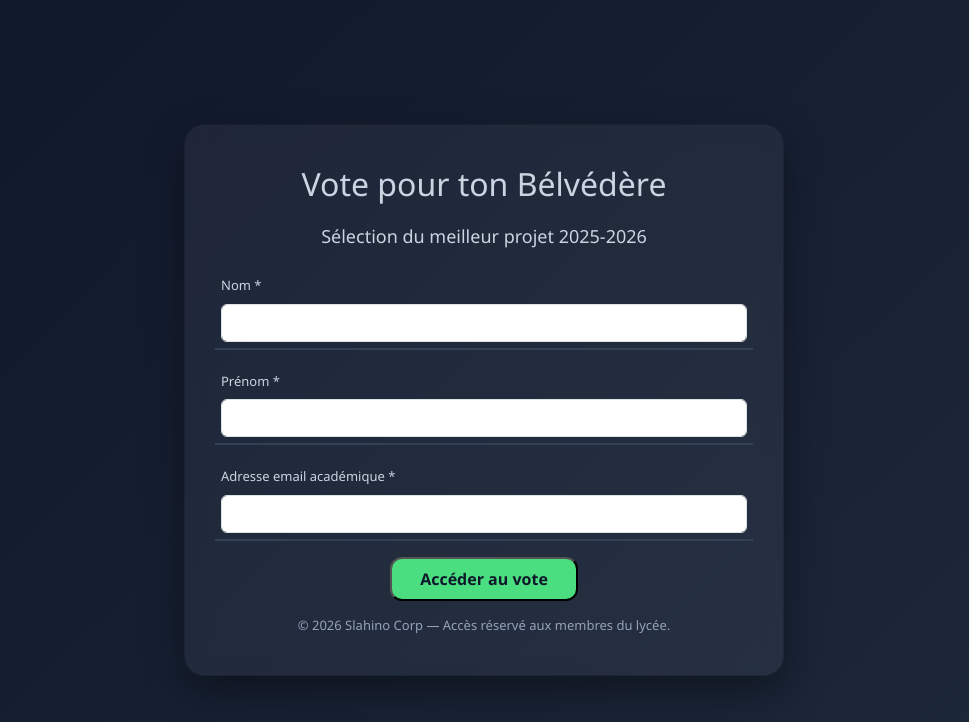
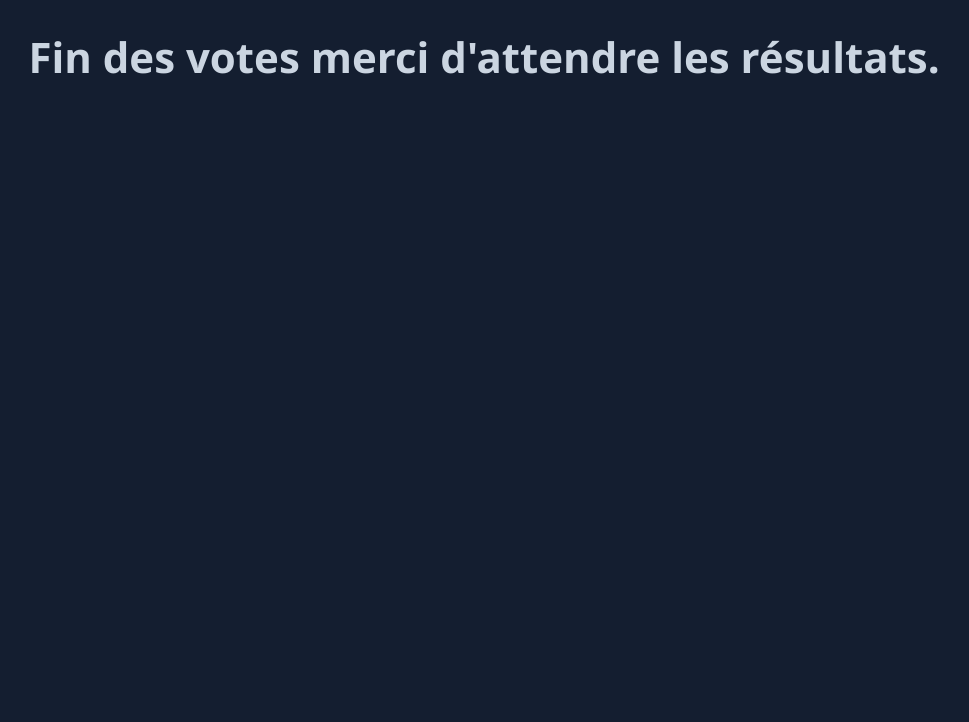
Before and after one commit to slahino/high-ranking-app, a Flask app: page / in a window 1280 px wide. Shown: the top 722 px of the page, without its empty margins (156-1125 px from the left). Run offline with Flask 3, Linux system fonts and the light colour scheme.

Commit message:
add pictures

```diff
--- a/app/routes/auth.py
+++ b/app/routes/auth.py
@@ -11,8 +11,8 @@ def login():
   message = ""
   category = ""
 
-  date_debut = datetime(2026, 3, 9, 5, 4, 0)
-  date_fin = datetime(2026, 3, 9, 4, 10, 0)
+  date_debut = datetime(2026, 3, 9, 5, 7, 0)
+  date_fin = datetime(2026, 3, 9, 5, 10, 0)
 
   if datetime.now() >= date_debut:
    return render_template("ouverture_vote.html",date=date_debut.strftime("%Y-%m-%d %H:%M:%S"))
--- a/app/templates/fermeture_vote.html
+++ b/app/templates/fermeture_vote.html
@@ -10,7 +10,8 @@
         color:white;
       }
       h1 {
-        font-size: 32px;
+        height : 150px;
+        font-size: 42px;
         margin-bottom: 20px;
         color: #cbd5e1;
         text-align : center;
```
